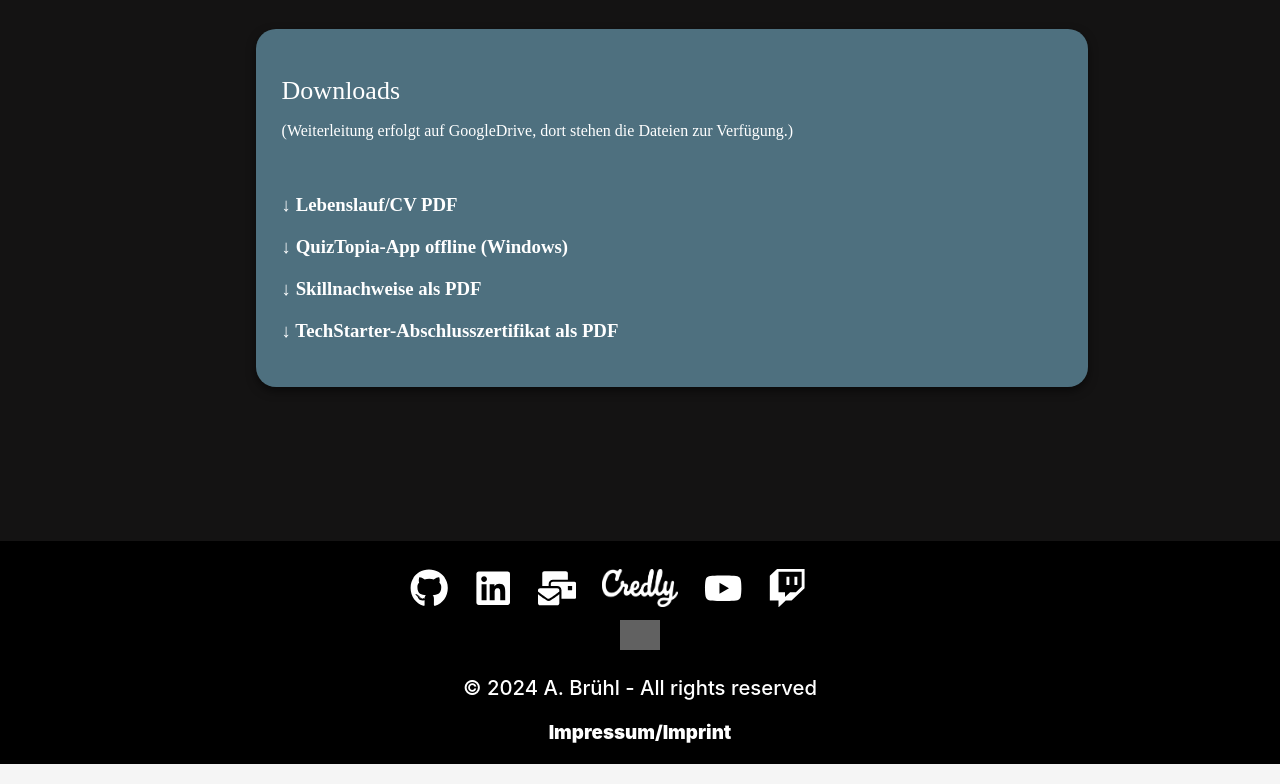
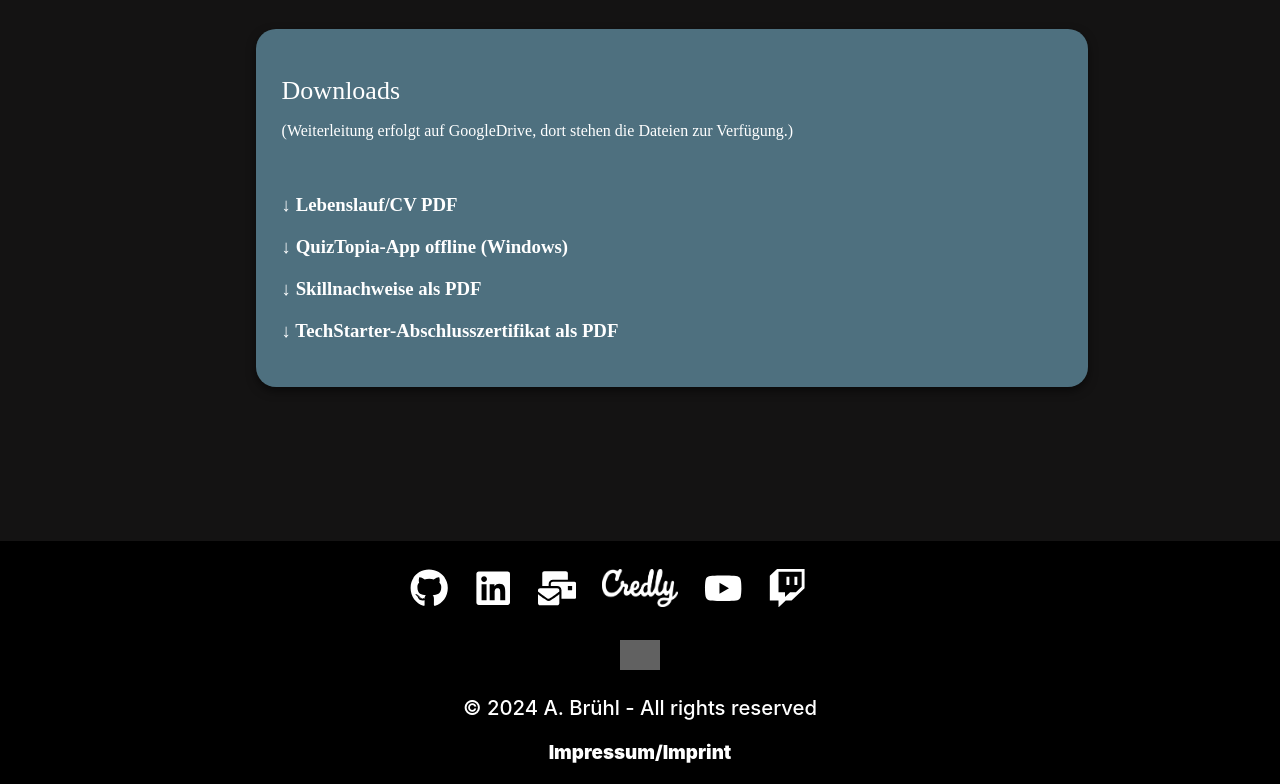
Before and after one commit to AndiBruehl/my-portfolio, a React (Create React App) app: page / in a window 1280 px wide. Shown: the part 9583-10367 px from the top of the page. Built offline with nearby package versions, Linux system fonts and the light colour scheme; grey boxes are pictures that could not be loaded.

Commit message:
css-update contact

```diff
--- a/src/components/Contact/Contact.js
+++ b/src/components/Contact/Contact.js
@@ -113,7 +113,7 @@ const Contacts = () => {
       <br />
       <div
         style={{
-          marginTop: "-25px",
+          marginTop: "-5px",
           width: "100vw",
           display: "flex",
           alignItems: "center",
```
